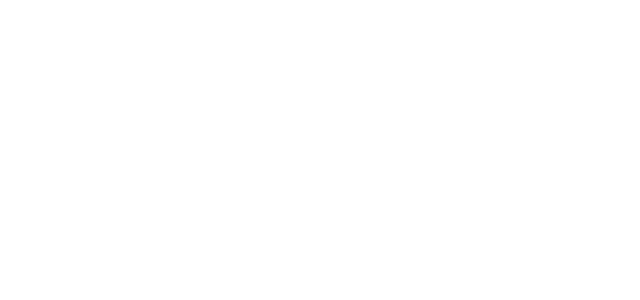
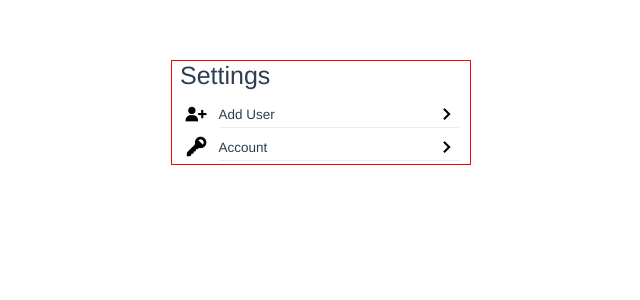
Before and after one commit to ishuacharis/vue_chat, a Vue app: page /settings in a window 1280 px wide. Before the commit this address had no page. Shown: the top 300 px of the page, without its empty margins (319-959 px from the left). Built offline with nearby package versions, Linux system fonts and the light colour scheme; sample sign-in values are in the browser's storage.

Commit message:
add settings route and view

```diff
--- a/src/router/index.js
+++ b/src/router/index.js
@@ -3,6 +3,7 @@
 const Chats = () => import("@/views/Chats/Chats.vue") ;
 const HelloWorld = () => import('@/components/HelloWorld.vue');
 const Register  = () => import('@/views/Auth/Register.vue');
+const Settings  = () => import('@/views/Settings/Settings.vue');
 import {authGuard, guestGuard} from './guard';
 
 const routes = [
@@ -25,6 +26,13 @@
         component: Chats
     },
     {
+        path: "/settings",
+        name: "settings",
+        meta: {requiresAuth: true},
+        beforeEnter: authGuard,
+        component: Settings
+    },
+    {
         path: "/register",
         name: "register",
         meta: { guest: true},
--- a/src/views/Chats/Chats.css
+++ b/src/views/Chats/Chats.css
@@ -1,5 +1,17 @@
 .chats {
    border: 1px solid red;
+   padding: 0 0.8rem;
+}
+.header{
+    margin-bottom:  0.8rem;
+    background-color: gray;
+}
+.header img {
+    cursor: pointer;
+}
+.header-nav{
+    display: none;
+    visibility: hidden;
 }
 .content{
     max-height: 50rem;
@@ -7,13 +19,18 @@
 .contact {
     display: grid;
     grid-template-columns: 1fr auto;
-    padding: 0.8rem;
     background-color: #fff;
     cursor: pointer;
 }
-.contact-avatar{
+.small{
+    width: 2rem;
+    height: 2rem;
+}
+.large{
     width: 4rem;
     height: 4rem;
+}
+.avatar{
     border-radius: 50%;
     border: 1px solid #000;
 }
--- a/src/views/Chats/Chats.vue
+++ b/src/views/Chats/Chats.vue
@@ -1,8 +1,24 @@
 <template>
     <div class="chat-container chats">
+        <div class="header">
+            <div class="small avatar">
+                <img alt="Vue logo" src="../../assets/logo.png">
+            </div>
+            <ul class="header-nav">
+                <li>
+                    <a href="#">Add Contact</a>
+                </li>
+                <li>
+                    <a href="#">Setting</a>
+                </li>
+                <li>
+                    <a href="#">Profile</a>
+                </li>
+            </ul>
+        </div>
         <div class="content">
             <div @click="navigateToChat(chat.name)" class="contact" v-for="chat in CHATS" :key="chat.name">
-                <div class="contact-avatar">
+                <div class="large avatar">
                     <img alt="Vue logo" src="../../assets/logo.png">
                 </div>
                 <div class="contact-info">
--- /dev/null
+++ b/src/views/Settings/Settings.css
@@ -0,0 +1,36 @@
+.settings {
+    border: 1px solid red;
+    padding: 0 0.8rem;
+}
+
+.header{
+    margin-bottom:  0.8rem;
+    text-align: left;
+}
+
+.title{
+    font-size: 2.5rem;
+}
+.settings-list{
+
+}
+
+.settings-item{
+    display: flex;
+    align-items: center;
+    width: 100%;
+    padding: 0.35rem;
+}
+.item-icon-left{
+    margin-right: 1rem;
+}
+.item-content{
+    width: 100%;
+    display: flex;
+    align-items: center;
+    justify-content: space-between;
+    border-bottom: 1px solid #eee;
+}
+.item-title{
+    font-size: 1.35rem;
+}
--- /dev/null
+++ b/src/views/Settings/Settings.vue
@@ -0,0 +1,40 @@
+<template>
+    <div class="settings">
+        <div class="header">
+            <span class="title">Settings</span>
+        </div>
+        <div class="settings-list">
+            <div class="settings-item">
+                <div class="item-icon-left">
+                    <span><i class='bx bxs-user-plus'></i></span>
+                </div>
+                <div class="item-content">
+                    <span class="item-title">Add User</span>
+                    <span class="item-icon-right"><i class='bx bx-chevron-right'></i></span>
+                </div>
+            </div>
+            <div class="settings-item">
+                <div class="item-icon-left">
+                    <span><i class='bx bxs-key'></i></span>
+                </div>
+                <div class="item-content">
+                    <span class="item-title">Account</span>
+                    <span class="item-icon-right"><i class='bx bx-chevron-right'></i></span>
+                </div>
+            </div>
+        </div>
+    </div>
+</template>
+
+<script>
+    export default {
+        name: 'Settings',
+        setup() {
+
+        }
+    }
+</script>
+
+<style src="./Settings.css" scoped>
+
+</style>
```
